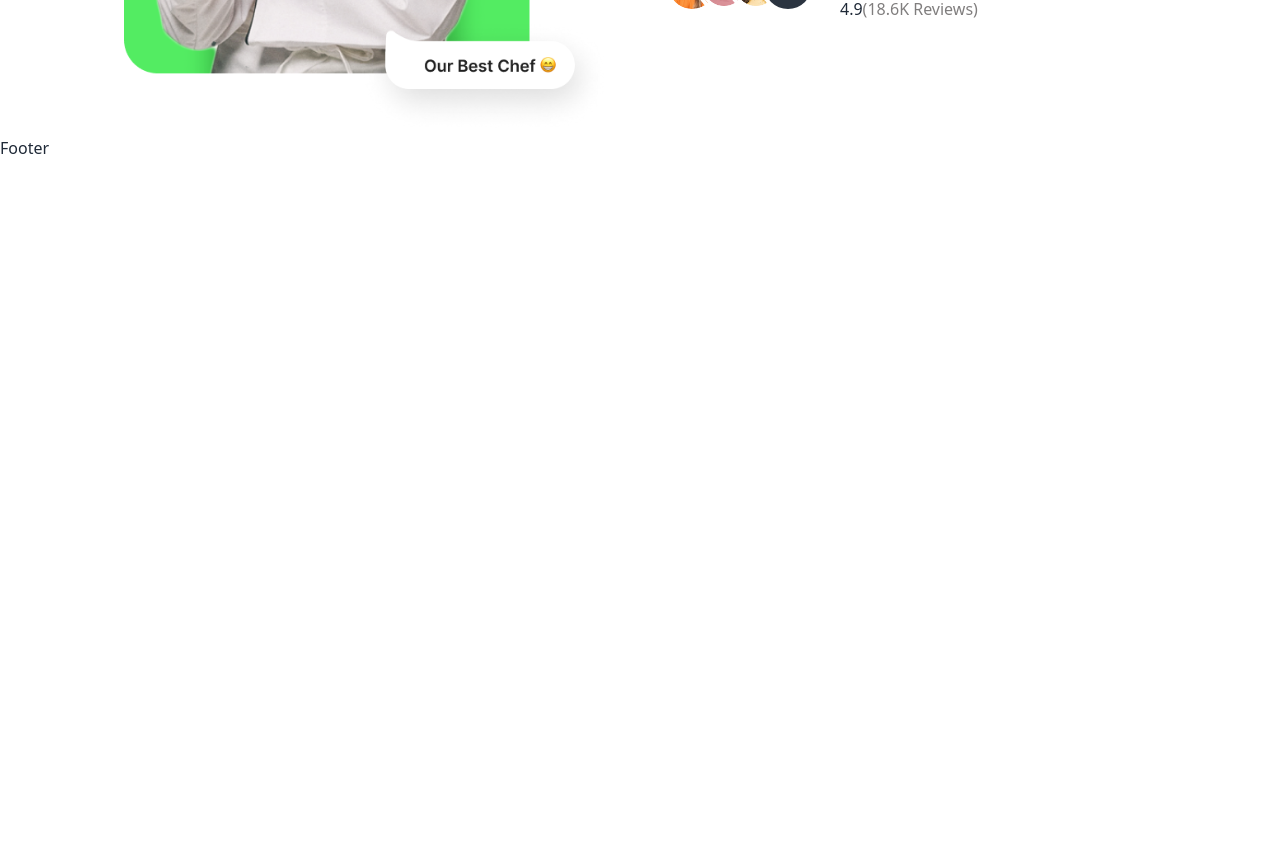
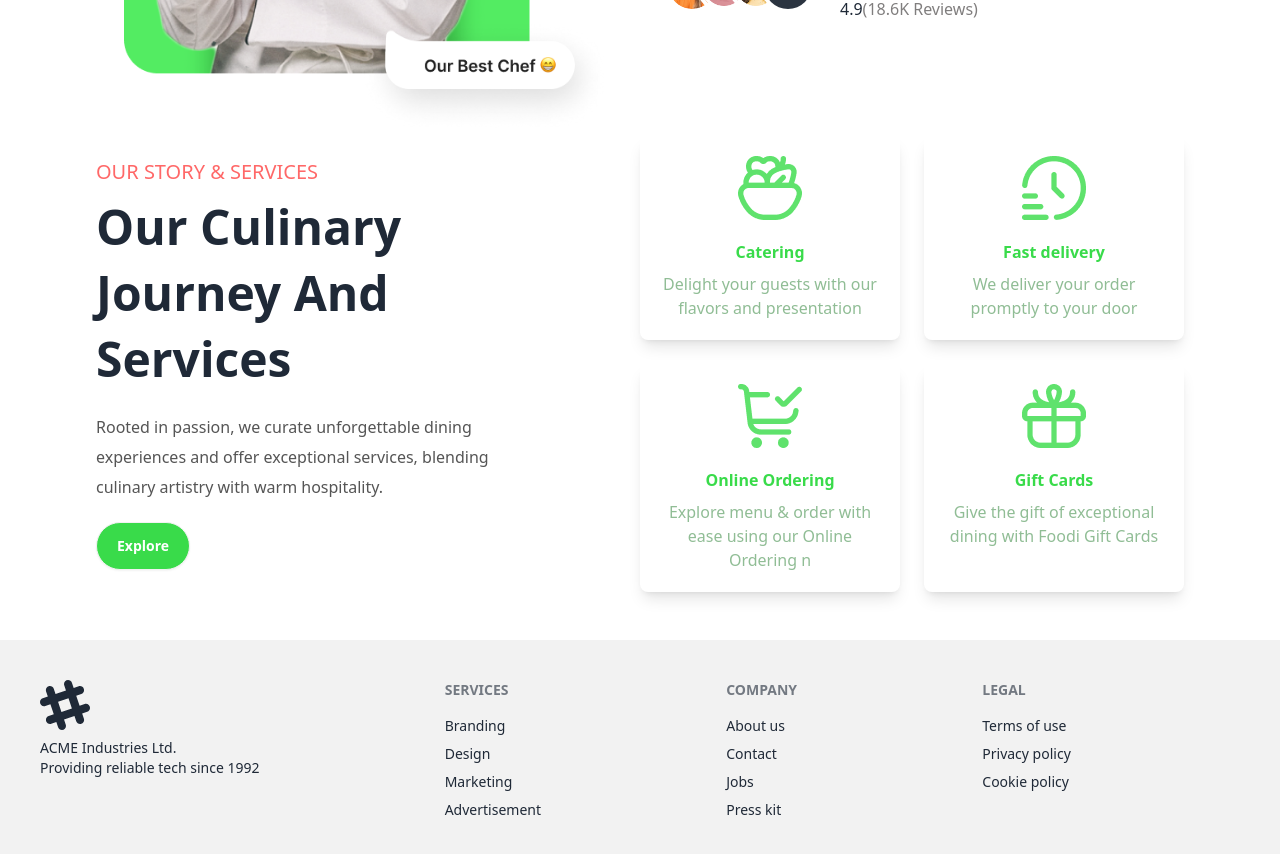
Before and after one commit to mazharulislam-12/foodi-client, a React (Vite) app: page / in a window 1280 px wide. Shown: the part 3020-3874 px from the top of the page. Before the commit the page ends 3180 px from the top, so only its background shows below. Built offline with nearby package versions, Linux system fonts and the light colour scheme.

Commit message:
service section and footer section crate

```diff
--- a/src/Pages/home/Home.jsx
+++ b/src/Pages/home/Home.jsx
@@ -3,6 +3,8 @@ import Banner from '../../component/Banner'
 import Categories from './Categories'
 import SpecialDishes from './SpecialDishes'
 import Testomonials from './Testomonials'
+import OurServices from './OurServices'
+import Footer from '../../component/Footer'
 
 export const Home = () => {
     return (
@@ -11,6 +13,7 @@ export const Home = () => {
             <Categories></Categories>
             <SpecialDishes></SpecialDishes>
             <Testomonials></Testomonials>
+            <OurServices></OurServices>
         </div>
     )
 }
--- /dev/null
+++ b/src/Pages/home/OurServices.jsx
@@ -0,0 +1,51 @@
+import React from 'react'
+import { FaStar } from 'react-icons/fa'
+
+const serviceLists = [
+    { id: 1, title: "Catering", des: "Delight your guests with our flavors and  presentation", img: "/images/home/services/icon1.png" },
+    { id: 2, title: "Fast delivery", des: "We deliver your order promptly to your door", img: "/images/home/services/icon2.png" },
+    { id: 3, title: "Online Ordering", des: "Explore menu & order with ease using our Online Ordering n", img: "/images/home/services/icon3.png" },
+    { id: 4, title: "Gift Cards", des: "Give the gift of exceptional dining with Foodi Gift Cards", img: "/images/home/services/icon4.png" },
+]
+
+const OurServices = () => {
+    return (
+        <div className='section-container'>
+
+            <div className='flex items-center'>
+                {/* text section */}
+                <div className='md:w-1/2'>
+                    <div className='text-left md:w-4/5'>
+                        <h5 className='sub-title'>Our Story & Services</h5>
+                        <h2 className='title md:w-[450px] '>Our Culinary Journey And Services</h2>
+                        <p className='text-secondary my-5 leading-[30px]'>Rooted in passion, we curate unforgettable dining experiences and offer exceptional services, blending culinary artistry with warm hospitality.</p>
+                        <button className="btn bg-green rounded-full text-white px-5 ">Explore</button>
+                    </div>
+                </div>
+
+
+
+                {/* right section */}
+                <div className='md:w-1/2'>
+                    <div className='grid grid-cols-1 md:grid-cols-2 gap-6'>
+                        {
+                            serviceLists.map((service) => (
+                                <div key={service.id} className='shadow-lg rounded-lg py-5 px-4 text-center space-y-2 text-green cursor-pointer hover:border-indigo-600 transition-all duration-200 hover:border'>
+                                    <img src={service.img} alt="" className='mx-auto' />
+                                    <h5 className='pt-3 font-semibold'>{service.title}</h5>
+                                    <p className='text-[#90BD95]'>{service.des}</p>
+
+                                </div>
+                            ))
+                        }
+                    </div>
+                </div>
+
+
+            </div>
+
+        </div>
+    )
+}
+
+export default OurServices
--- a/src/Pages/home/Testomonials.jsx
+++ b/src/Pages/home/Testomonials.jsx
@@ -46,9 +46,9 @@ const Testomonials = () => {
                                 </div>
                             </div>
                         </div>
-
                     </div>
                 </div>
+
             </div>
         </div>
     )
--- /dev/null
+++ b/src/component/Footer.jsx
@@ -0,0 +1,36 @@
+import React from 'react';
+
+const Footer = () => {
+    return (
+        <div>
+            <footer className="footer p-10 bg-base-200 text-base-content mt-12">
+                <aside>
+                    <svg width="50" height="50" viewBox="0 0 24 24" xmlns="http://www.w3.org/2000/svg" fillRule="evenodd" clipRule="evenodd" className="fill-current"><path d="M22.672 15.226l-2.432.811.841 2.515c.33 1.019-.209 2.127-1.23 2.456-1.15.325-2.148-.321-2.463-1.226l-.84-2.518-5.013 1.677.84 2.517c.391 1.203-.434 2.542-1.831 2.542-.88 0-1.601-.564-1.86-1.314l-.842-2.516-2.431.809c-1.135.328-2.145-.317-2.463-1.229-.329-1.018.211-2.127 1.231-2.456l2.432-.809-1.621-4.823-2.432.808c-1.355.384-2.558-.59-2.558-1.839 0-.817.509-1.582 1.327-1.846l2.433-.809-.842-2.515c-.33-1.02.211-2.129 1.232-2.458 1.02-.329 2.13.209 2.461 1.229l.842 2.515 5.011-1.677-.839-2.517c-.403-1.238.484-2.553 1.843-2.553.819 0 1.585.509 1.85 1.326l.841 2.517 2.431-.81c1.02-.33 2.131.211 2.461 1.229.332 1.018-.21 2.126-1.23 2.456l-2.433.809 1.622 4.823 2.433-.809c1.242-.401 2.557.484 2.557 1.838 0 .819-.51 1.583-1.328 1.847m-8.992-6.428l-5.01 1.675 1.619 4.828 5.011-1.674-1.62-4.829z"></path></svg>
+                    <p>ACME Industries Ltd.<br />Providing reliable tech since 1992</p>
+                </aside>
+                <nav>
+                    <h6 className="footer-title">Services</h6>
+                    <a className="link link-hover">Branding</a>
+                    <a className="link link-hover">Design</a>
+                    <a className="link link-hover">Marketing</a>
+                    <a className="link link-hover">Advertisement</a>
+                </nav>
+                <nav>
+                    <h6 className="footer-title">Company</h6>
+                    <a className="link link-hover">About us</a>
+                    <a className="link link-hover">Contact</a>
+                    <a className="link link-hover">Jobs</a>
+                    <a className="link link-hover">Press kit</a>
+                </nav>
+                <nav>
+                    <h6 className="footer-title">Legal</h6>
+                    <a className="link link-hover">Terms of use</a>
+                    <a className="link link-hover">Privacy policy</a>
+                    <a className="link link-hover">Cookie policy</a>
+                </nav>
+            </footer>
+        </div>
+    );
+};
+
+export default Footer;
--- a/src/layout/Main.jsx
+++ b/src/layout/Main.jsx
@@ -2,13 +2,14 @@ import React from 'react';
 import { Outlet } from 'react-router-dom';
 import Navbar from '../component/Navbar';
 import "../App.css"
+import Footer from '../component/Footer';
 
 const Main = () => {
     return (
         <div>
             <Navbar></Navbar>
             <Outlet></Outlet>
-            <footer>Footer</footer>
+            <Footer></Footer>
         </div>
     );
 };
```
